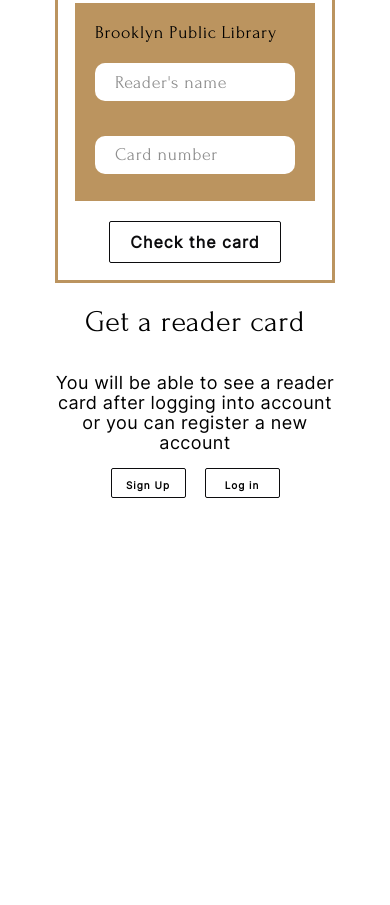
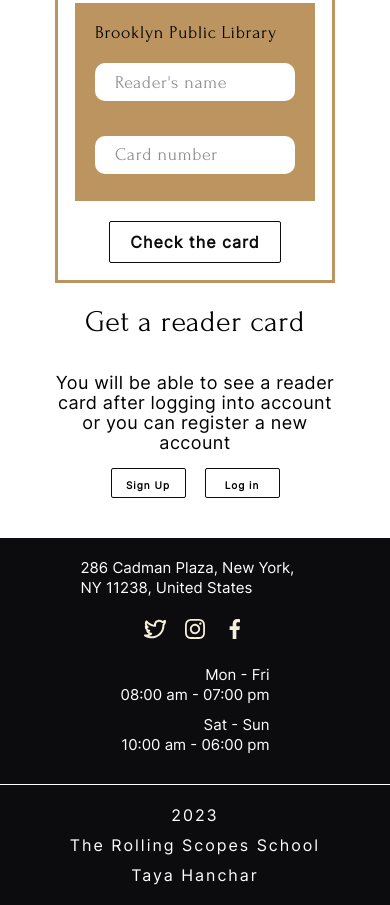
Before and after one commit to tayahanchar/library, a website built with webpack: page src/index.html in a window 390 px wide. Shown: the part 4509-5414 px from the top of the page. Before the commit the page ends 5047 px from the top, so only its background shows below. Built offline with nearby package versions, Linux system fonts and the light colour scheme.

Commit message:
feat: add responsive design in footer

```diff
--- a/src/css/style.scss
+++ b/src/css/style.scss
@@ -917,6 +917,12 @@
     left: 0px;
     background-color: $white-color;
   }
+
+  @media (max-width: 490px) {
+    flex-direction: column;
+    align-items: center;
+    gap: 20px;
+  }
 }
 
 .address {
@@ -949,6 +955,10 @@
   display: flex;
   flex-direction: row;
   gap: 16px;
+
+  @media (max-width: 490px) {
+    justify-content: center
+  }
 }
 
 .footer_info {
@@ -956,6 +966,13 @@
   margin: 0 auto;
   padding: 44px 20px;
   @extend %flex-row;
+
+  @media (max-width: 620px) {
+    flex-direction: column;
+    align-items: center;
+    gap: 10px;
+    padding: 20px;
+  }
 }
 
 .footer_info p,
@@ -966,6 +983,10 @@
   line-height: 20px;
   letter-spacing: 2px;
   transition: 1s;
+
+  @media (max-width: 620px) {
+    font-size: 16px;
+  }
 }
 
 .footer_info a:hover {
--- a/src/index.html
+++ b/src/index.html
@@ -259,7 +259,7 @@
     </section>
   </main>
 
-  <!-- <footer class="footer">
+  <footer class="footer">
     <div class="footer_data">
       <div>
         <p class="address">286 Cadman Plaza, New York, NY 11238, United States</p>
@@ -287,6 +287,6 @@
       <a href="https://rs.school/">The Rolling Scopes School</a>
       <p>Taya Hanchar</p>
     </div>
-  </footer> -->
+  </footer>
 </body>
 </html>
```
